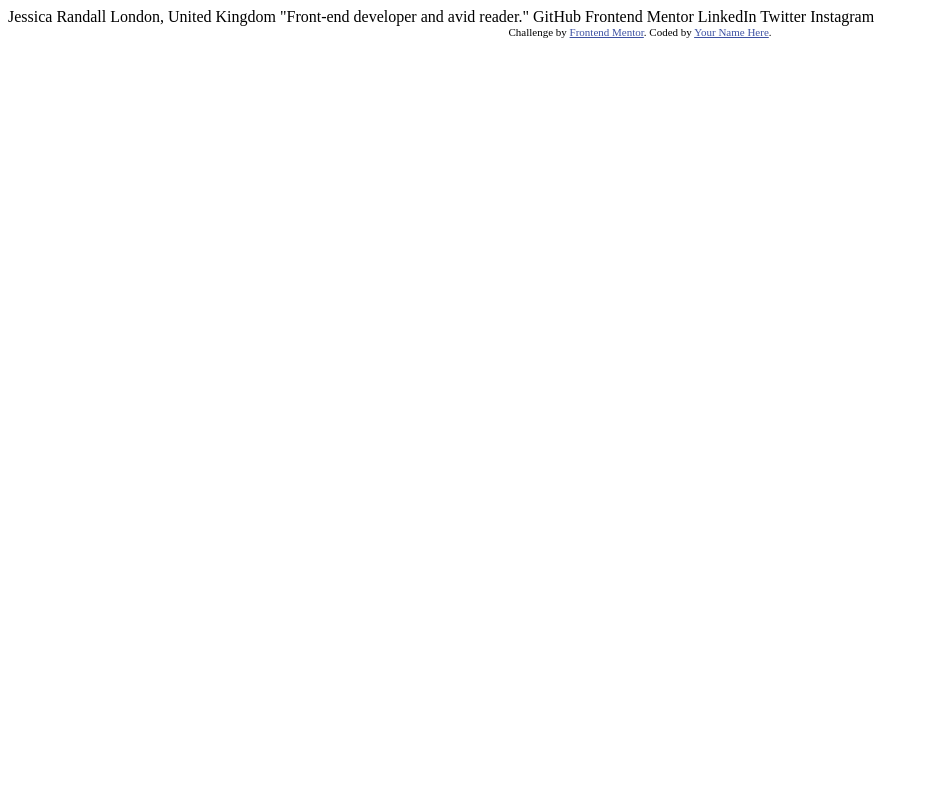
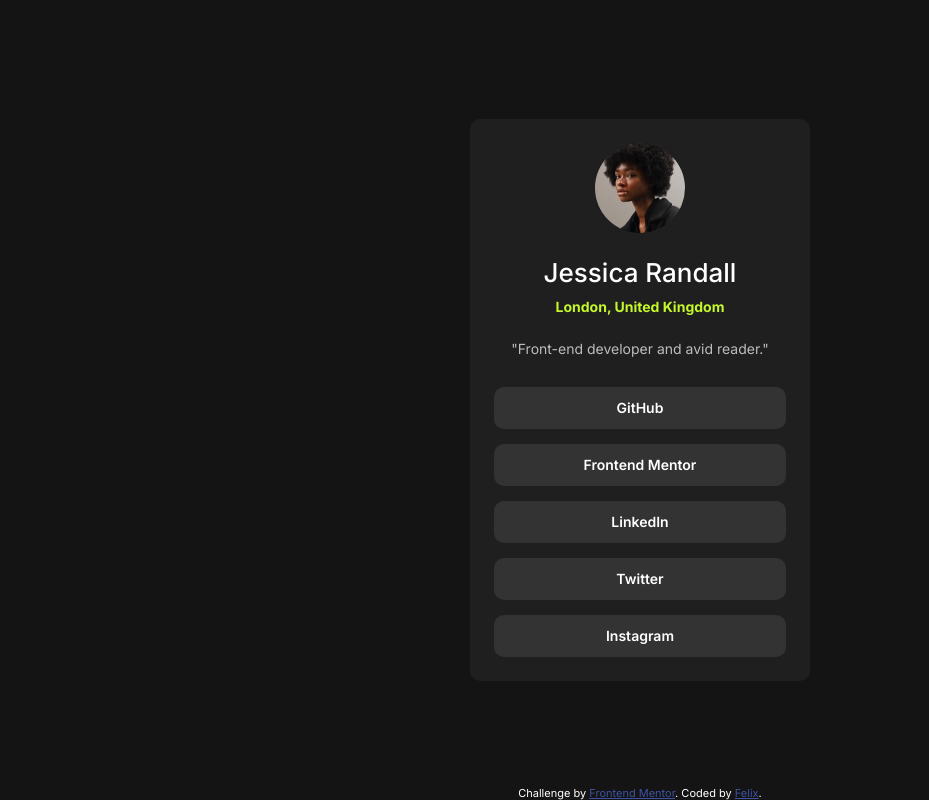
Before and after one commit to fhelix09/social-links-profile-main, a plain HTML site: page index.html in a window 1280 px wide. Shown: the whole page, without its empty margins (0-929 px from the left). Drawn offline with Linux system fonts and the light colour scheme.

Commit message:
Update index.html

```diff
--- a/index.html
+++ b/index.html
@@ -5,30 +5,120 @@
   <meta name="viewport" content="width=device-width, initial-scale=1.0"> <!-- displays site properly based on user's device -->
 
   <link rel="icon" type="image/png" sizes="32x32" href="./assets/images/favicon-32x32.png">
+  <link href="https://fonts.googleapis.com/css2?family=Inter:wght@100..900&display=swap" rel="stylesheet">
 
   <title>Frontend Mentor | Social links profile</title>
 
   <!-- Feel free to remove these styles or customise in your own stylesheet 👍 -->
   <style>
-    .attribution { font-size: 11px; text-align: center; }
+    :root {
+      --Green: hsl(75, 94%, 57%);
+      --White: hsl(0, 0%, 100%);
+      --Grey: hsl(0, 0%, 20%);
+      --Dark_Grey: hsl(0, 0%, 12%);
+      --Off_Black: hsl(0, 0%, 8%);
+    }
+
+    * {
+      box-sizing: border-box;
+      padding: 0;
+      margin: 0;
+    }
+
+    body {
+      font-family: Inter, sans-serif;
+      font-size: 14px;
+      display: flex;
+      align-items: center;
+      justify-content: center;
+      height: 100vh;
+      background-color: var(--Off_Black);
+      color: var(--White);
+    }
+
+    .profile {
+      width: 340px;
+      text-align: center;
+      display:flex;
+      justify-content: center;
+      align-items: center;
+      flex-direction: column;
+      background-color: var(--Dark_Grey);
+      border-radius: 10px;
+      padding: 24px;
+    }
+
+    .profile_img {
+      width: 90px;
+      height: 90px;
+      border-radius: 90px;
+      margin-bottom: 24px;
+    }
+
+    .profile_name {
+      font-size: 26px;
+      font-weight: 500;
+      margin-bottom: 10px;
+    }
+
+    .profile_address {
+      font-weight: 700;
+      color: var(--Green);
+      margin-bottom: 25px;
+    }
+
+    .profile_about {
+      font-weight: 400;
+      font-size:14px;
+      margin-bottom: 15px;
+      opacity: .7;
+    }
+
+    .btn {
+      text-decoration: none;
+      color: Var(--White);
+      background-color: var(--Grey);
+      font-weight: 600;
+      width: 100%;
+      height: 3em;
+      border-radius: 10px;
+      margin-top: 15px;
+      padding-top: 12px;
+    }
+
+    .btn:hover {
+      background-color: var(--Green);
+      color: var(--Off_Black);
+      font-weight: 700;
+    }
+
+    .attribution { font-size: 11px; text-align: center; position:absolute; bottom: 0; left: 40%; right:40%;}
     .attribution a { color: hsl(228, 45%, 44%); }
   </style>
 </head>
 <body>
 
-  Jessica Randall
-  London, United Kingdom
-  "Front-end developer and avid reader."
+  <section>
+    <div class="profile">
+      <img class="profile_img" src="assets/images/avatar-jessica.jpeg" alt="Image Profile">
+      <h1 class="profile_name">Jessica Randall</h1>
+      <p class="profile_address">London, United Kingdom</p>
+      <p class="profile_about">"Front-end developer and avid reader."</p>
 
-  GitHub
-  Frontend Mentor
-  LinkedIn
-  Twitter
-  Instagram
+      <a class="btn" href="#">GitHub</a>
+      <a class="btn" href="#">Frontend Mentor</a>
+      <a class="btn" href="#">LinkedIn</a>
+      <a class="btn" href="#">Twitter</a>
+      <a class="btn" href="#">Instagram</a>
+    </div>
+  </section>
 
-  <div class="attribution">
-    Challenge by <a href="https://www.frontendmentor.io?ref=challenge" target="_blank">Frontend Mentor</a>.
-    Coded by <a href="#">Your Name Here</a>.
-  </div>
+  <footer>
+    <div class="attribution">
+      Challenge by <a href="https://www.frontendmentor.io?ref=challenge" target="_blank">Frontend Mentor</a>.
+      Coded by <a href="#">Felix</a>.
+    </div>
+  </footer>
+
 </body>
 </html>
```
